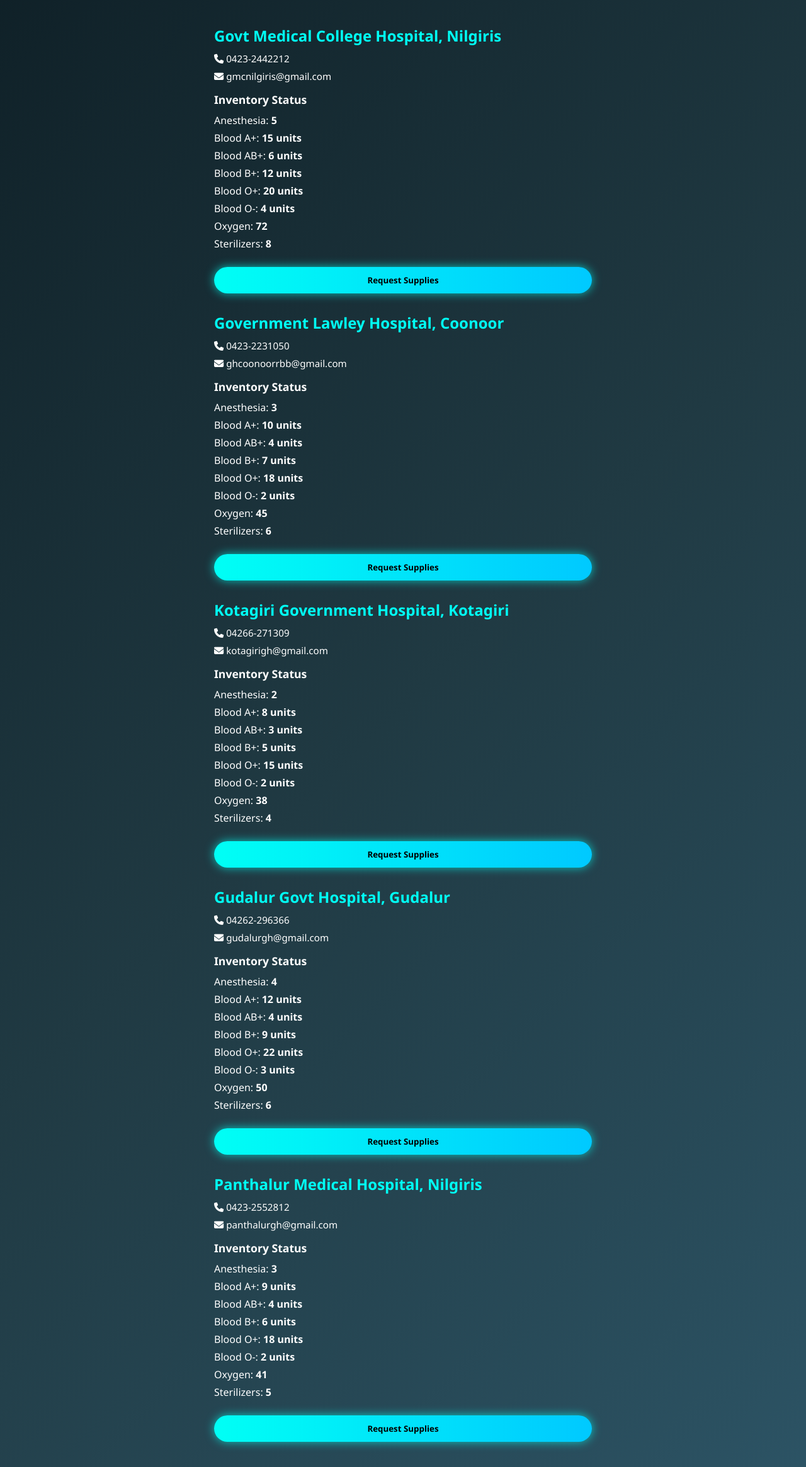
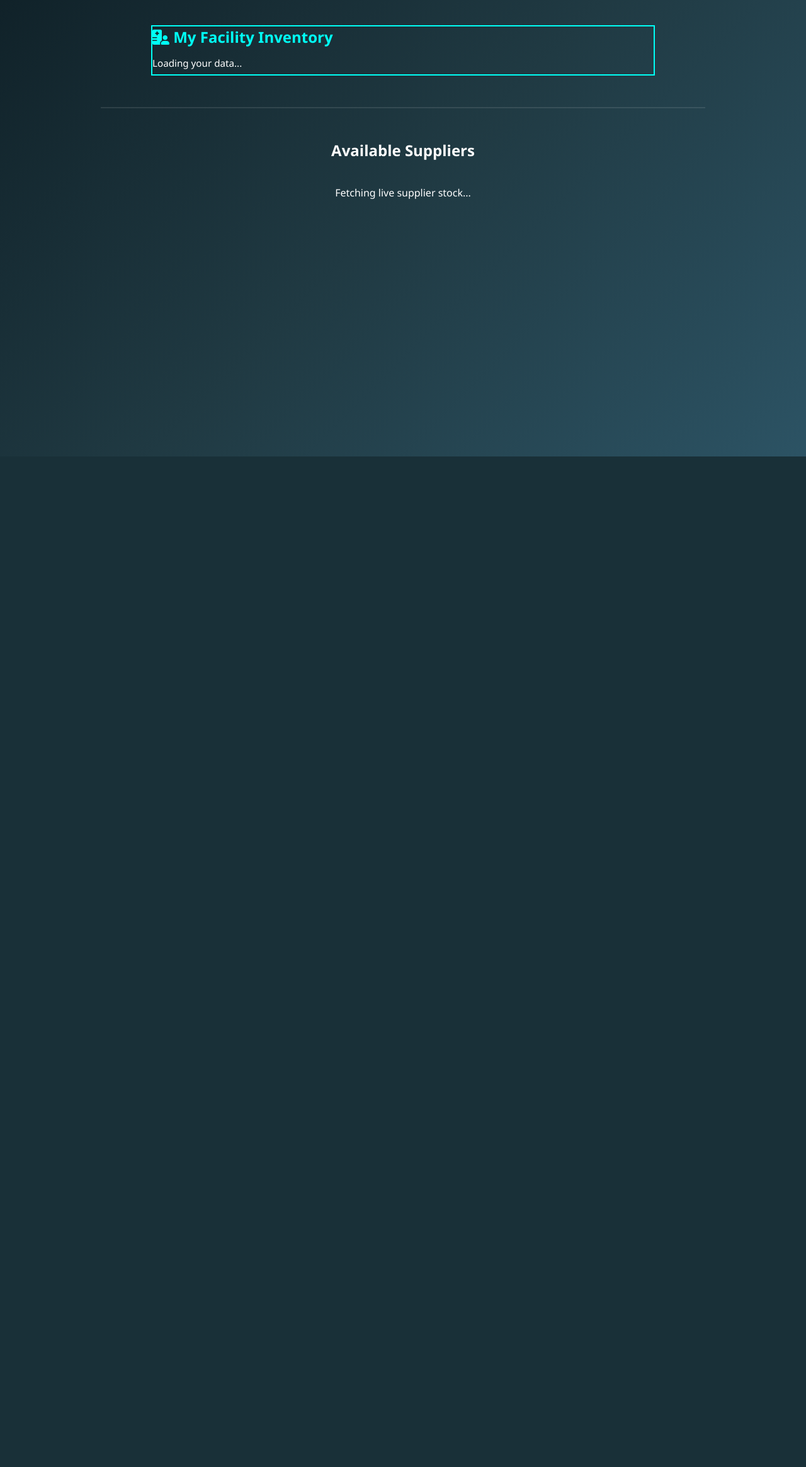
Before and after one commit to nulltheory23/PULSE---A-Smart-Supply-Sync, a Flask app: page /dashboard in a window 1280 px wide. Shown: the part 75-2405 px from the top of the page at 63% size. After the commit the page ends 800 px from the top, so only its background shows below. Run offline with Flask 3, Linux system fonts and the light colour scheme; tables that the repository leaves empty hold one stand-in row (values such as "Sample post").

Commit message:
Update hospital

```diff
--- a/app.py
+++ b/app.py
@@ -130,14 +130,17 @@ def get_hospitals():
     except Exception as e:
         return jsonify([])
 
+
 @app.route("/hospital/request", methods=["POST"])
 def hospital_request():
     data = request.get_json()
     hospital = data.get('hospital')
     item = data.get('item', '').strip().capitalize()
-    qty = data.get('qty')
+    qty = int(data.get('qty')) # Ensure this is an integer
 
     db = get_db()
+
+    # 1. Find the seller who has enough stock
     seller = db.execute(
         "SELECT * FROM inventory WHERE item = ? AND qty >= ? LIMIT 1",
         (item, qty)
@@ -145,34 +148,53 @@ def hospital_request():
 
     if seller:
         tx_hash = hashlib.sha256(f"{hospital}{item}{datetime.now()}".encode()).hexdigest()
+
+        # 2. SUBTRACT the quantity from the seller's inventory
+        db.execute(
+            "UPDATE inventory SET qty = qty - ? WHERE id = ?",
+            (qty, seller['id'])
+        )
+
+        # 3. Record the transaction
         db.execute(
             "INSERT INTO transactions (hospital, item, qty, seller, hash_id) VALUES (?, ?, ?, ?, ?)",
             (hospital, item, qty, seller['seller_name'], tx_hash)
         )
+
         db.commit()
         db.close()
         return jsonify({"status": "Matched", "match": seller['seller_name'], "hash": tx_hash})
 
     db.close()
-    return jsonify({"status": "Pending"})
+    return jsonify({"status": "Pending", "message": "Insufficient stock or no match found."})
+
+
 
 @app.route("/api/add-inventory", methods=["POST"])
 def add_inventory():
     data = request.json
     item = data.get('item', '').strip().capitalize()
-    qty = data.get('qty')
+
+    try:
+        qty = int(data.get('qty')) # 🔹 Ensure it's a number
+    except (ValueError, TypeError):
+        return jsonify({"success": False, "message": "Invalid quantity"}), 400
+
     seller_name = session.get("logged_seller", "Seller_1")
 
     db = get_db()
-    existing = db.execute("SELECT * FROM inventory WHERE item = ?", (item,)).fetchone()
+    existing = db.execute("SELECT * FROM inventory WHERE item = ? AND seller_name = ?", (item, seller_name)).fetchone()
+
     if existing:
-        db.execute("UPDATE inventory SET qty = qty + ? WHERE item = ?", (qty, item))
+        db.execute("UPDATE inventory SET qty = qty + ? WHERE item = ? AND seller_name = ?", (qty, item, seller_name))
     else:
         db.execute("INSERT INTO inventory (seller_name, item, qty) VALUES (?, ?, ?)",
                    (seller_name, item, qty))
+
     db.commit()
     db.close()
     return jsonify({"success": True, "message": "Inventory updated!"})
+
 
 @app.route("/ledger")
 def get_ledger():
--- a/static/hospdas.js
+++ b/static/hospdas.js
@@ -1,49 +1,101 @@
-fetch("/api/hospitals")
-  .then(res => {
-    if (!res.ok) throw new Error("Could not fetch hospital data");
-    return res.json();
-  })
-  .then(data => {
-    const dashboard = document.getElementById("dashboard");
+document.addEventListener("DOMContentLoaded", () => {
+    loadDashboard();
+});
 
-    // Clear any "Loading..." text or hardcoded cards before injecting new ones
-    dashboard.innerHTML = "";
+async function loadDashboard() {
+    try {
+        // 1. Fetch data from our APIs
+        const [hospRes, sellerRes] = await Promise.all([
+            fetch("/api/hospitals"),
+            fetch("/ledger") // We use the ledger/inventory endpoint
+        ]);
 
-    data.forEach(hospital => {
-      const card = document.createElement("div");
-      card.className = "hospital-card";
+        const hospitals = await hospRes.json();
 
-      // Build the inventory list dynamically
-      let inventoryList = "";
-      Object.keys(hospital.inventory).forEach(item => {
-        inventoryList += `<li>${item}: <strong>${hospital.inventory[item]}</strong></li>`;
-      });
+        // Note: For a hackathon, we'll fetch from a new endpoint we need in app.py
+        const inventoryRes = await fetch("/api/get-all-inventory");
+        const sellerStock = await inventoryRes.json();
 
-      card.innerHTML = `
-        <h2>${hospital.name}</h2>
-        <p><i class="fas fa-phone"></i> ${hospital.phone}</p>
-        <p><i class="fas fa-envelope"></i> ${hospital.email}</p>
+        renderMyInventory(hospitals);
+        renderSuppliers(sellerStock);
 
-        <div class="inventory">
-          <h3>Inventory Status</h3>
-          <ul>${inventoryList}</ul>
-        </div>
+    } catch (err) {
+        console.error("Dashboard Error:", err);
+    }
+}
 
-        <button class="request-btn" onclick="raiseRequest('${hospital.name}')">
-          Request Supplies
-        </button>
-      `;
+// Shows the logged in hospital's own stock
+function renderMyInventory(allHospitals) {
+    const container = document.getElementById("my-stock-content");
+    // In a real app, we'd filter by session. For now, let's show the first one as "Mine"
+    const myData = allHospitals[0];
 
-      dashboard.appendChild(card);
+    document.getElementById("user-display").innerText = `Connected: ${myData.name}`;
+
+    let html = "<ul style='display: grid; grid-template-columns: 1fr 1fr; gap: 10px; list-style: none;'>";
+    for (const [item, qty] of Object.entries(myData.inventory)) {
+        html += `<li>${item}: <strong style="color: #00fff5;">${qty}</strong></li>`;
+    }
+    html += "</ul>";
+    container.innerHTML = html;
+}
+
+// Shows Seller stock from the Database
+function renderSuppliers(suppliers) {
+    const container = document.getElementById("supplier-list");
+    container.innerHTML = "";
+
+    if (suppliers.length === 0) {
+        container.innerHTML = "<p>No active suppliers found in database.</p>";
+        return;
+    }
+
+    suppliers.forEach(s => {
+        const card = document.createElement("div");
+        card.className = "hospital-card";
+        card.innerHTML = `
+            <h2><i class="fas fa-truck-field"></i> ${s.seller_name}</h2>
+            <div class="inventory">
+                <p>Item: <strong style="color: #fbbf24;">${s.item}</strong></p>
+                <p>Available: <strong id="stock-${s.id}">${s.qty}</strong> units</p>
+            </div>
+            <div style="margin-top: 15px; display: flex; gap: 10px;">
+                <input type="number" id="req-qty-${s.id}" value="1" min="1" max="${s.qty}"
+                       style="width: 60px; padding: 5px; border-radius: 5px; background: #1e293b; color: white; border: 1px solid #00fff5;">
+                <button class="request-btn" style="margin-top:0;" onclick="makePurchase(${s.id}, '${s.item}', ${s.qty})">
+                    Order Now
+                </button>
+            </div>
+        `;
+        container.appendChild(card);
     });
-  })
-  .catch(err => {
-    console.error("Error loading dashboard:", err);
-    document.getElementById("dashboard").innerHTML = "<p>Error loading hospital data. Please try again later.</p>";
-  });
+}
 
-// Add the raiseRequest function so the buttons work!
-function raiseRequest(hospitalName) {
-    alert("Request for " + hospitalName + " sent to suppliers!");
-    // In a real app, you'd add another fetch() here to update the DB
+async function makePurchase(id, itemName, maxQty) {
+    const qtyInput = document.getElementById(`req-qty-${id}`);
+    const requestedQty = parseInt(qtyInput.value);
+
+    // 🔹 LOGIC: Prevent requesting more than available
+    if (requestedQty > maxQty) {
+        alert(`❌ Error: Only ${maxQty} units available!`);
+        return;
+    }
+
+    const response = await fetch("/hospital/request", {
+        method: "POST",
+        headers: { "Content-Type": "application/json" },
+        body: JSON.stringify({
+            hospital: "My Hospital", // This would be dynamic from session
+            item: itemName,
+            qty: requestedQty
+        })
+    });
+
+    const result = await response.json();
+    if (result.status === "Matched") {
+        alert(`✅ Success! Order confirmed. Hash: ${result.hash.substring(0,10)}`);
+        location.reload(); // Refresh to show updated stock
+    } else {
+        alert("Transaction pending or failed.");
+    }
 }
--- a/templates/hospital-dashboard.html
+++ b/templates/hospital-dashboard.html
@@ -4,26 +4,31 @@
     <meta charset="UTF-8" />
     <meta name="viewport" content="width=device-width, initial-scale=1.0" />
     <title>PULSE | Hospital Dashboard</title>
-
     <link rel="stylesheet" href="{{ url_for('static', filename='hospdas.css') }}" />
-
-    <link
-        rel="stylesheet"
-        href="https://cdnjs.cloudflare.com/ajax/libs/font-awesome/6.5.0/css/all.min.css"
-    />
+    <link rel="stylesheet" href="https://cdnjs.cloudflare.com/ajax/libs/font-awesome/6.5.0/css/all.min.css" />
 </head>
-
 <body>
     <header class="navbar">
         <a href="{{ url_for('home') }}" class="home-icon">
             <i class="fas fa-house"></i>
         </a>
         <h1>Hospital Dashboard</h1>
+        <div id="user-display" style="color: #00fff5; margin-left: auto; font-weight: bold; margin-right: 20px;"></div>
     </header>
 
-    <main class="dashboard" id="dashboard">
-        <div class="loading-msg" style="color: white; text-align: center; width: 100%; margin-top: 50px;">
-            <i class="fas fa-spinner fa-spin"></i> Fetching Live Hospital Data...
+    <main class="dashboard">
+        <section id="my-inventory-section" class="hospital-card" style="border: 2px solid #00fff5; width: 100%; max-width: 800px;">
+            <h2 style="color: #00fff5;"><i class="fas fa-hospital-user"></i> My Facility Inventory</h2>
+            <div id="my-stock-content" class="inventory">
+                <p>Loading your data...</p>
+            </div>
+        </section>
+
+        <hr style="width: 80%; border: 0.5px solid rgba(255,255,255,0.1); margin: 20px 0;">
+
+        <h2 style="text-align: center; width: 100%; color: #ffffff; margin-bottom: 10px;">Available Suppliers</h2>
+        <div id="supplier-list" style="width: 100%; display: flex; flex-direction: column; align-items: center; gap: 20px;">
+            <p>Fetching live supplier stock...</p>
         </div>
     </main>
 
```
